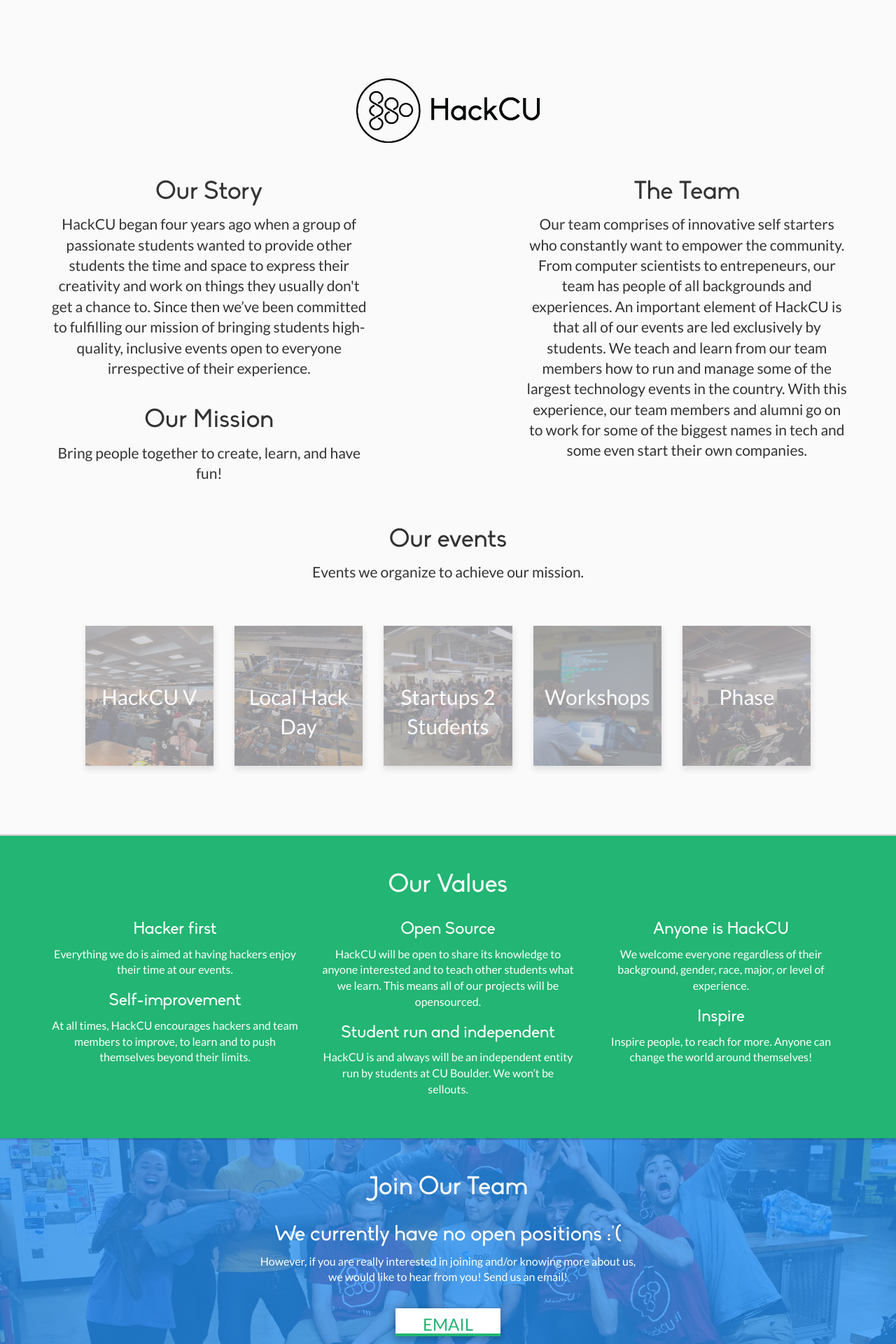
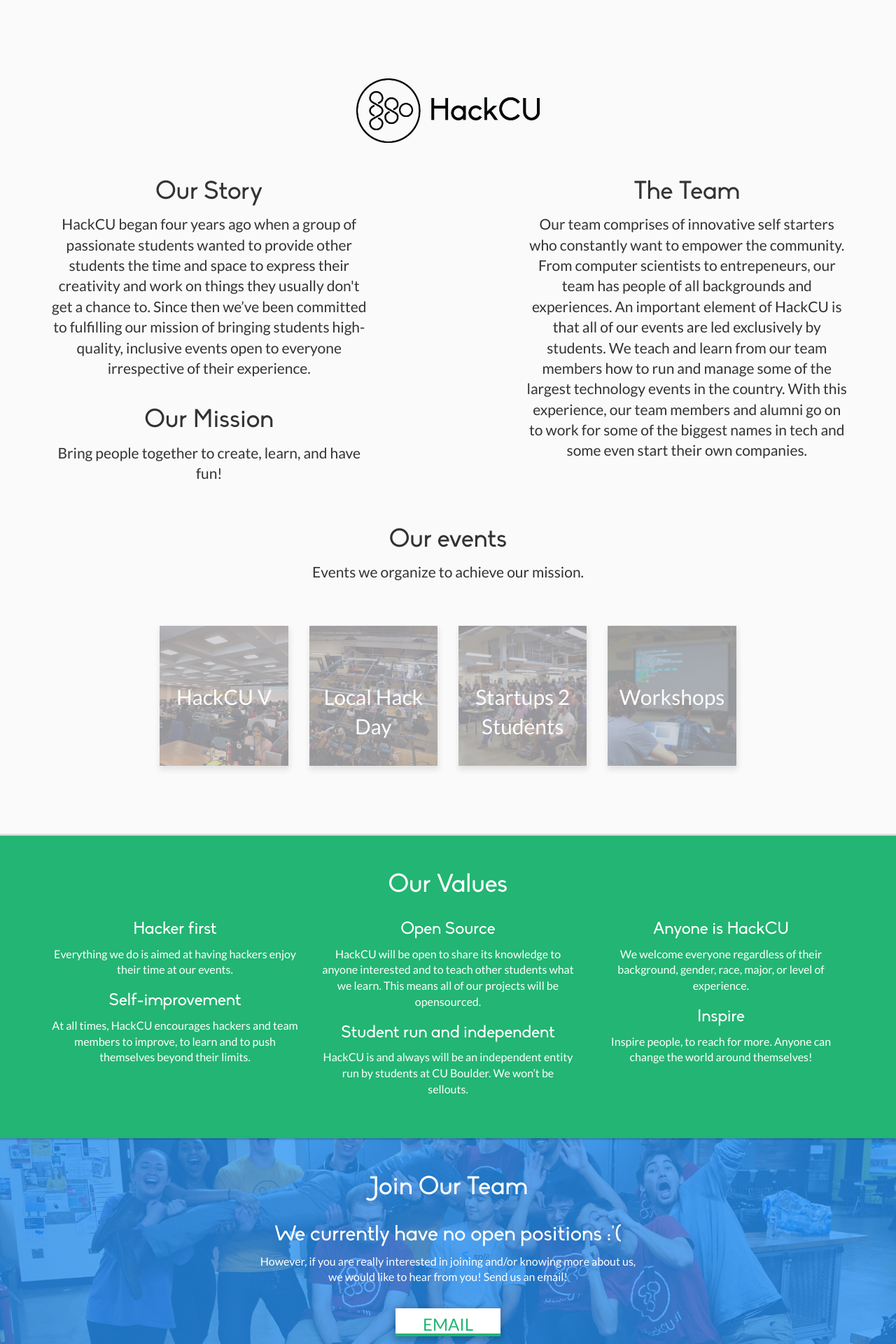
Before and after one commit to HackCU/team, a Jekyll site: the page built from index.html, in a window 1280 px wide. Shown: the top 1920 px of the page at 70% size. Built offline with Jekyll 4.4.1, drawn with Linux system fonts in a browser that asks for light colours; nearby versions of some CDN libraries.

Commit message:
no phase, flex display for events

```diff
--- a/_data/events.yml
+++ b/_data/events.yml
@@ -13,7 +13,3 @@
 -  title: Workshops
    url: https://events.hackcu.org
    img-src: /assets/img/events/workshops.jpg
-
--  title: Phase
-   url: https://phase.hackcu.org
-   img-src: /assets/img/events/phase.jpg
--- a/_includes/header.html
+++ b/_includes/header.html
@@ -23,9 +23,7 @@
 				<div class="col-md-12 text-center">
 					<h1>Our events</h1>
 					<p class="lead">{{site.events-description}}</p>
-					<div class="row auto-clear">
-						<div class="col-md-1" >
-						</div>
+					<div class="row auto-clear event_container">
 					{% for event in site.data.events %}
 						<div class="col-md-2" >
 							<a href="{{event.url}}" target="_blank">
--- a/assets/css/main.scss
+++ b/assets/css/main.scss
@@ -96,6 +96,11 @@
         }
 
     }
+
+    .event_container {
+      display: flex;
+      justify-content: center;
+    }
  }
 
 .team {
@@ -107,6 +112,7 @@
   .row {
     margin: 10px;
   }
+
   img {
     @include box-shadow( 0px 0px 2px 2px rgba(0, 0, 0, 0.2));
   }
```
